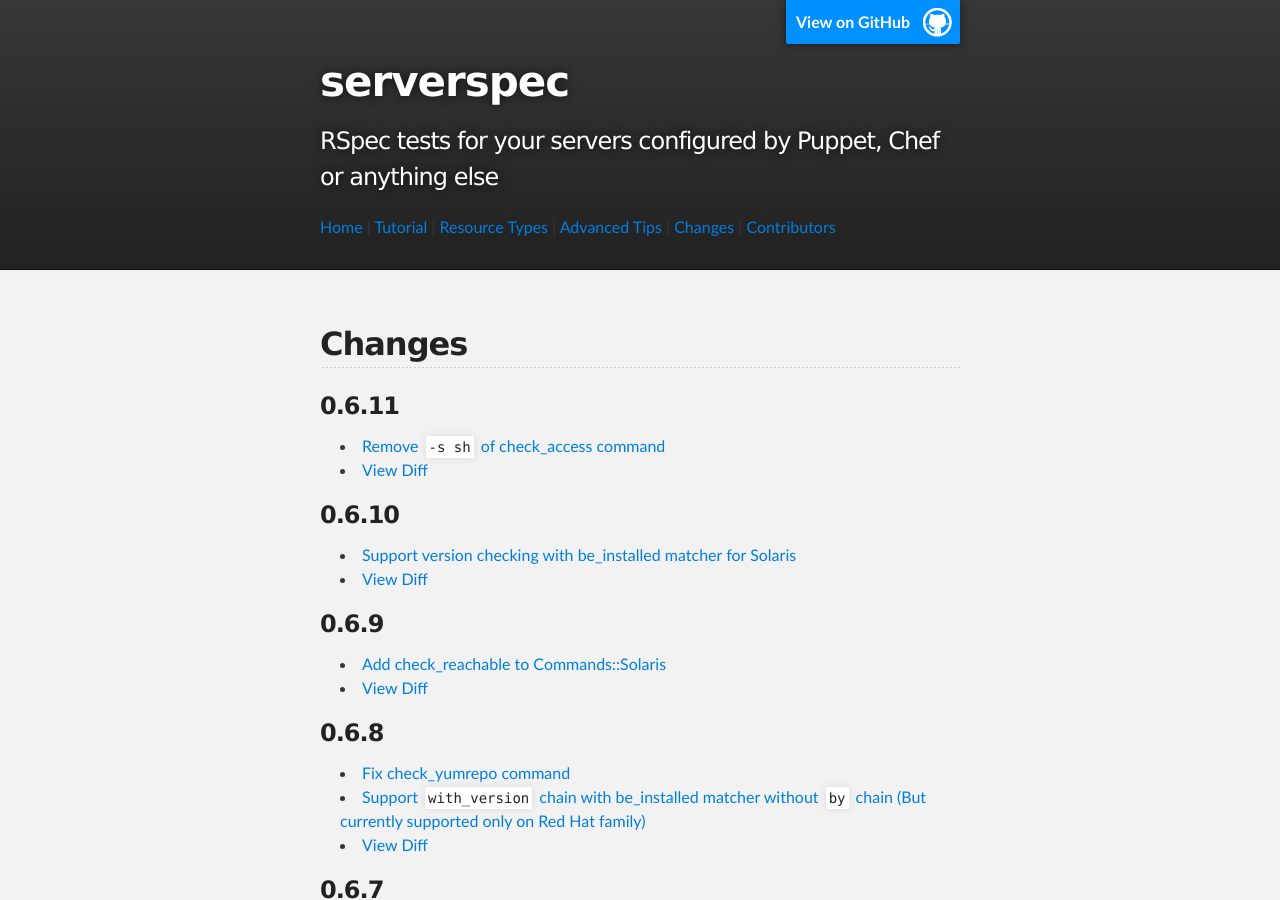
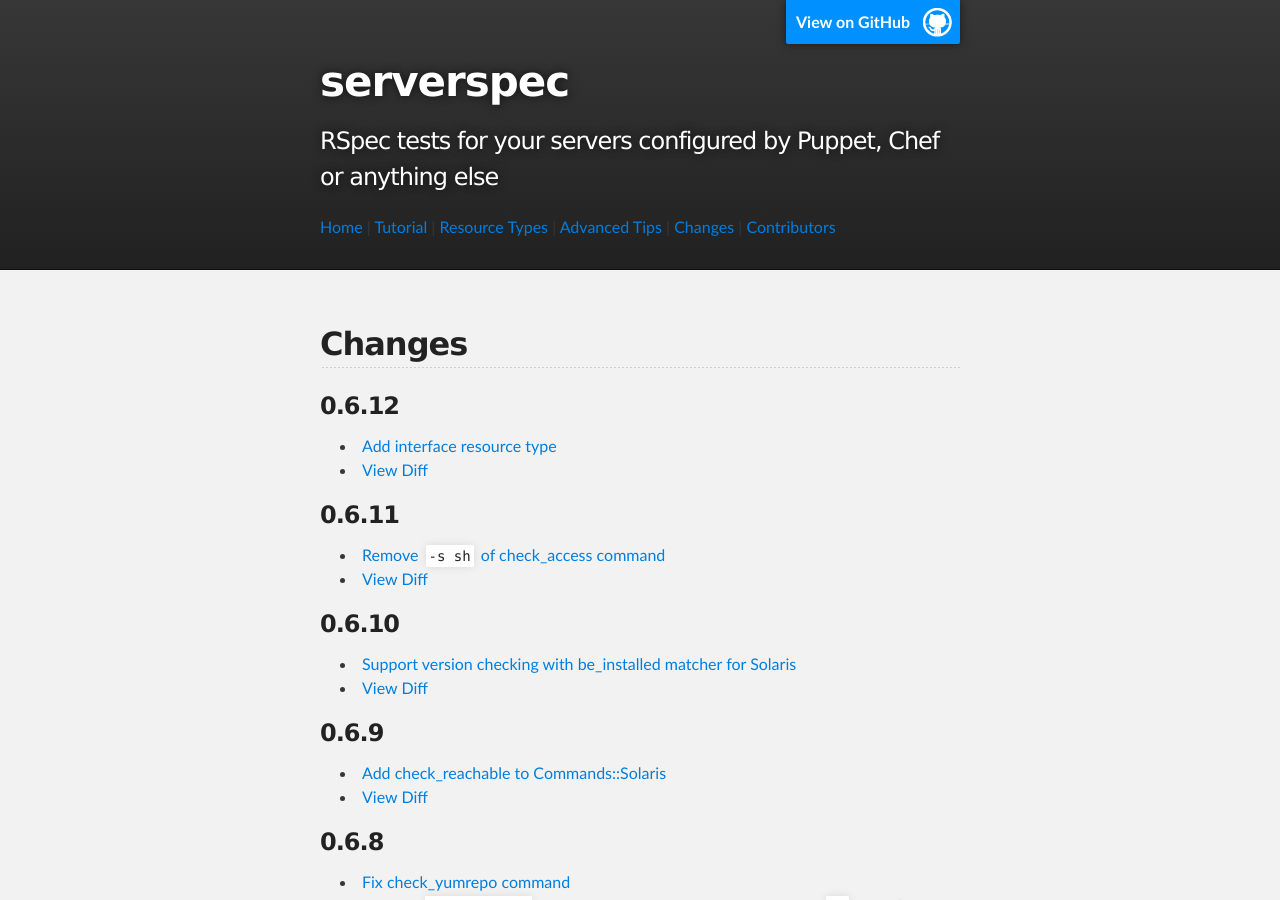
Before and after one commit to serverspec/serverspec.github.io, a Jekyll site: the page built from changes.md, in a window 1280 px wide and 900 px high. Built offline with Jekyll 4.4.1, drawn with Linux system fonts in a browser that asks for light colours; Markdown is read by kramdown in place of the engine named in the settings.

Commit message:
Add changes of v0.6.12

```diff
--- a/changes.md
+++ b/changes.md
@@ -4,6 +4,11 @@ title: Changes
 ---
 
 ## Changes
+
+### 0.6.12
+
+ * [Add interface resource type](https://github.com/mizzy/serverspec/pull/169)
+ * [View Diff](https://github.com/mizzy/serverspec/compare/v0.6.11...v0.6.12)
 
 ### 0.6.11
 
```
